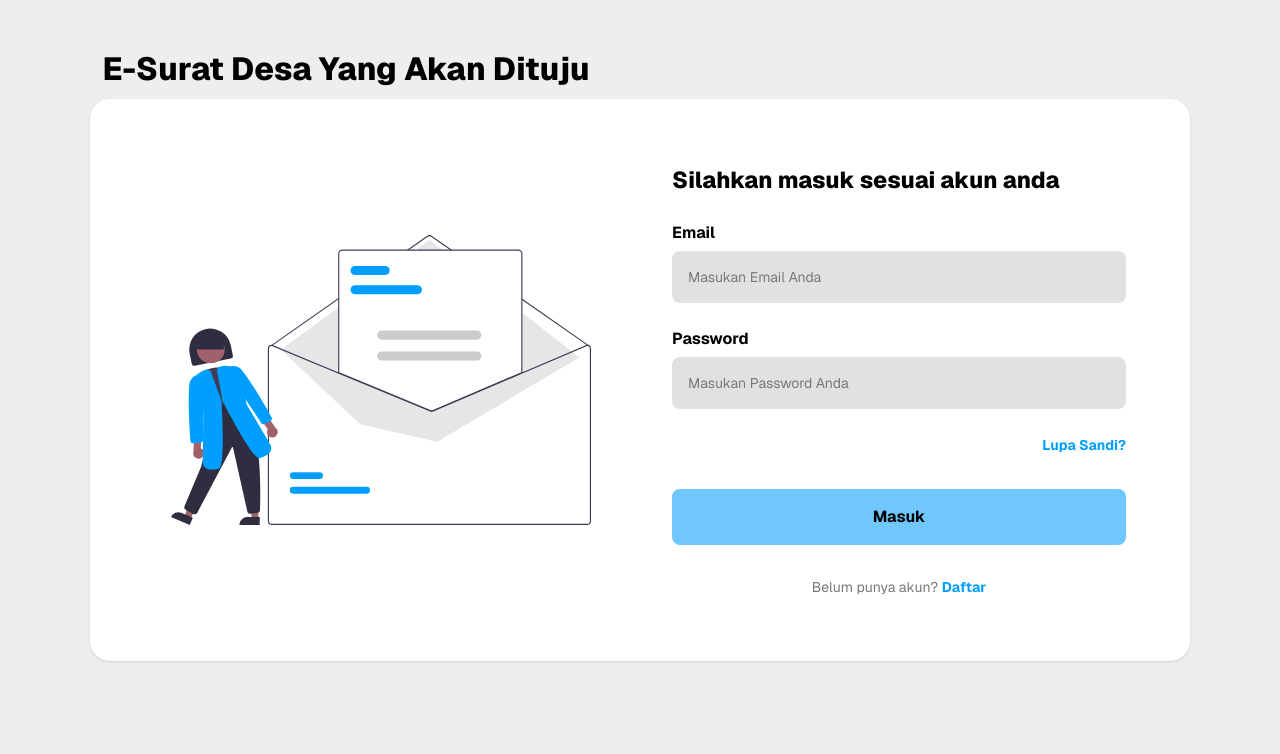
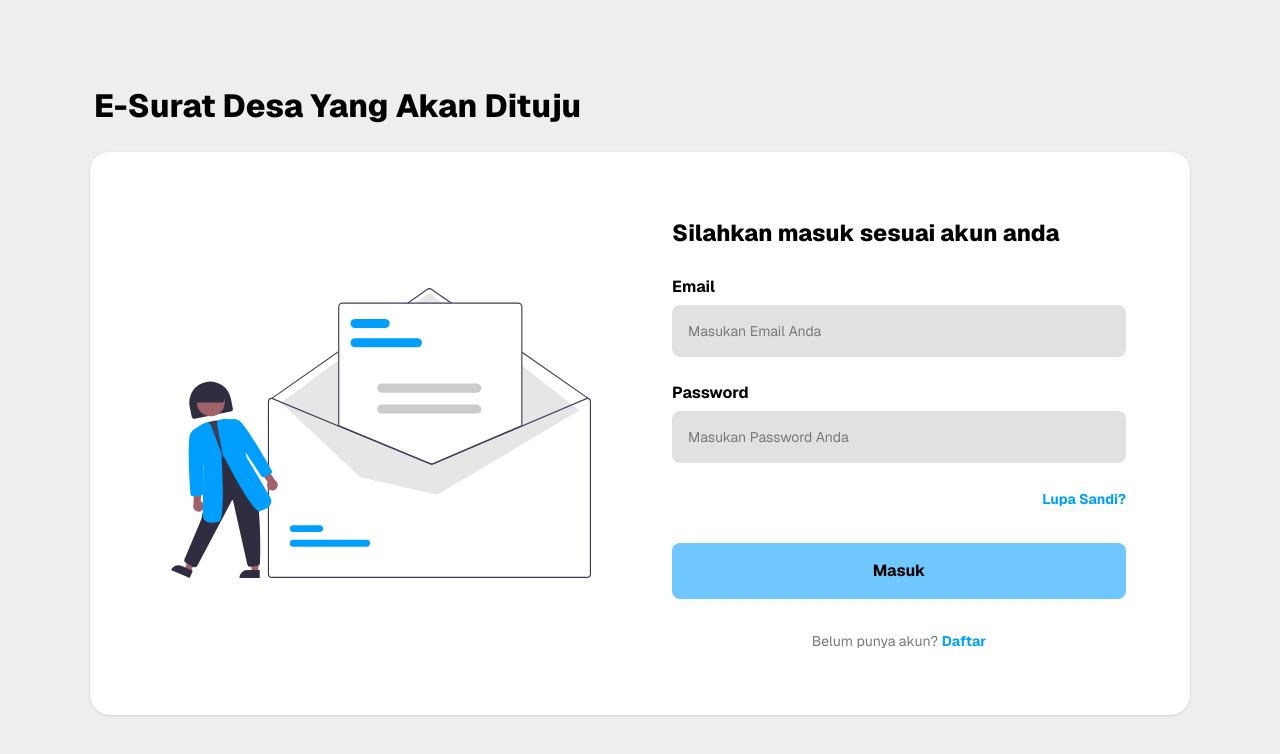
Before and after one commit to Dapaaaaaa/web-desa-sangkima, a Next.js app: page / in a window 1280 px wide. Shown: the top 754 px of the page. Built offline with nearby package versions, Linux system fonts and the light colour scheme.

Commit message:
style: Change text on homepage

```diff
--- a/src/app/page.tsx
+++ b/src/app/page.tsx
@@ -55,22 +55,31 @@ export default function LoginPage() {
   };
 
   return (
-    <main className="relative min-h-screen bg-[#EEEEEE] flex flex-col justify-start pt-[120px] px-5 pb-10 items-center md:pt-[140px] md:px-10 lg:justify-center lg:pt-0 font-sans select-none">
+    // 💡 Pembungkus Paling Luar: Menggunakan min-h-screen untuk memastikan latar belakang #EEEEEE memenuhi layar di semua OS
+    <main className="min-h-screen bg-[#EEEEEE] flex flex-col justify-center items-center px-5 py-10 md:px-10 lg:py-0 font-sans select-none">
+
+      {/* 📦 WADAH STRUKTUR KONSISTEN (WRAPPER CONTAINER):
+          Mengunci batas maksimal lebar konten luar agar judul dan card putih selalu sejajar tegak lurus (kiri-kanan) di semua device.
+      */}
+      <div className="w-full flex flex-col gap-6 items-start
+        md:max-w-[680px]
+        lg:max-w-[900px]
+        xl:max-w-[1100px]
+        2xl:max-w-[1250px]">
 
         {/* 1. Teks Judul Aplikasi Pojok Kiri Atas (Fluid Clamp Scale) */}
-      <h1 className="absolute text-black font-extrabold text-center transition-all duration-300
-        top-10 left-5 right-5 text-xl
-        md:left-10 md:right-auto md:text-2xl
-        lg:top-[6%] lg:left-[8%] lg:text-[clamp(1.5rem,2.5vw,2.25rem)] lg:text-left">
+        {/* 💡 Konsistensi Luar Card: Menggunakan posisi statis dengan text-left agar murni berada di luar card tanpa risiko menindih, dengan margin-left (ml-1) agar sejajar dengan lengkungan boks di bawahnya */}
+        <h1 className="text-black font-extrabold text-left transition-all duration-300 w-full ml-1
+          text-xl md:text-2xl lg:text-[clamp(1.5rem,2.5vw,2.25rem)]">
           E-Surat Desa Yang Akan Dituju
         </h1>
 
         {/* 2. Kotak Card Utama Login (Sizing Adaptif untuk Monitor PC Besar) */}
+        {/* 💡 Perbaikan Lebar: Menggunakan w-full agar lebarnya otomatis membesar mengikuti batas max-w milik kontainer luar di atas */}
         <div className="w-full bg-white rounded-[20px] p-6 shadow-sm flex flex-col gap-5 items-center z-10 transition-all duration-300
-        md:max-w-[680px] md:p-[30px] md:gap-6 md:flex-row
-        lg:max-w-[900px] lg:p-12 lg:gap-12
-        xl:max-w-[1100px] xl:p-16 xl:gap-16
-        2xl:max-w-[1250px]">
+          md:p-[30px] md:gap-6 md:flex-row
+          lg:p-12 lg:gap-12
+          xl:p-16 xl:gap-16">
 
           {/* Sisi Kiri: Wadah Ilustrasi Gambar Vektor */}
           <div className="w-full flex justify-center items-center md:flex-1">
@@ -157,6 +166,7 @@ export default function LoginPage() {
           </div>
 
         </div>
+      </div>
     </main>
   );
 }
```
Also changed, not shown: 1 other file (tests, documents, lock files or other folders). Lines whose indentation alone changed are shown as unchanged.
